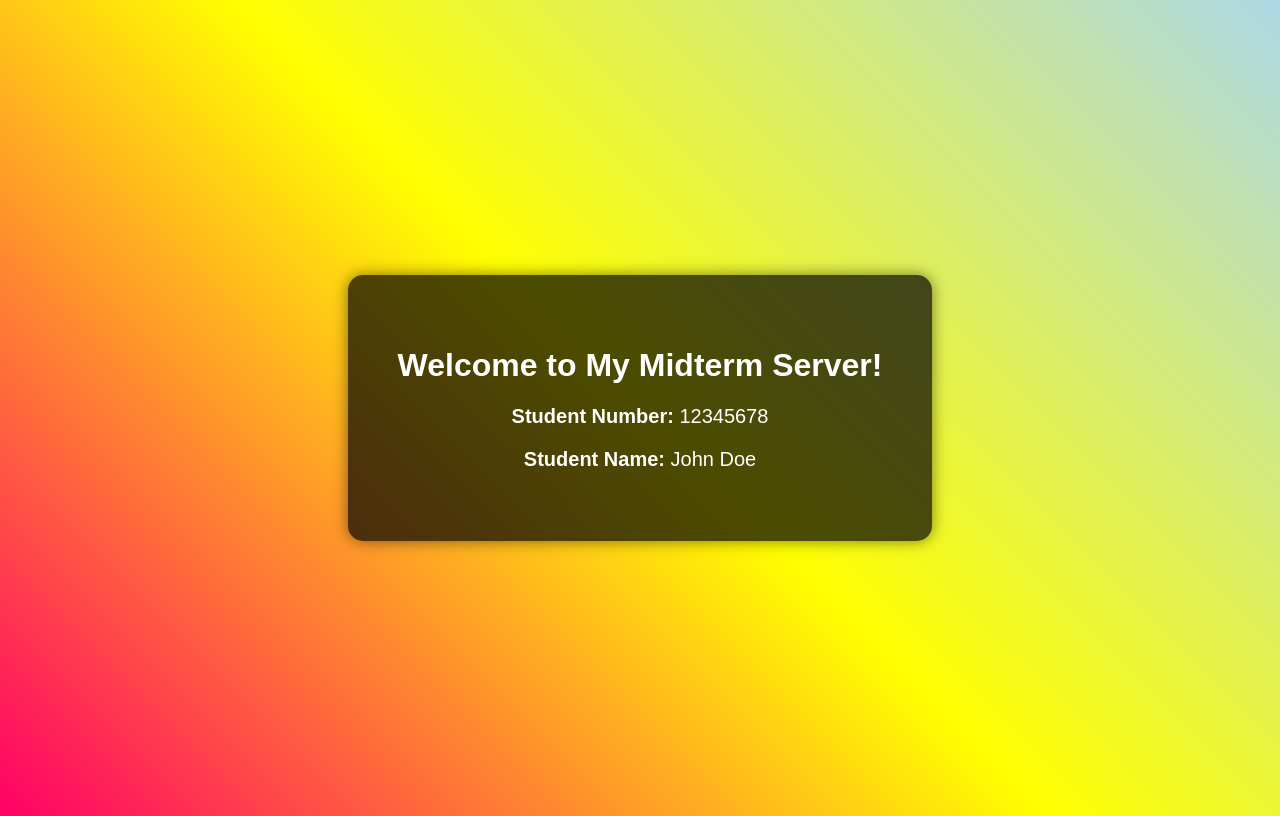
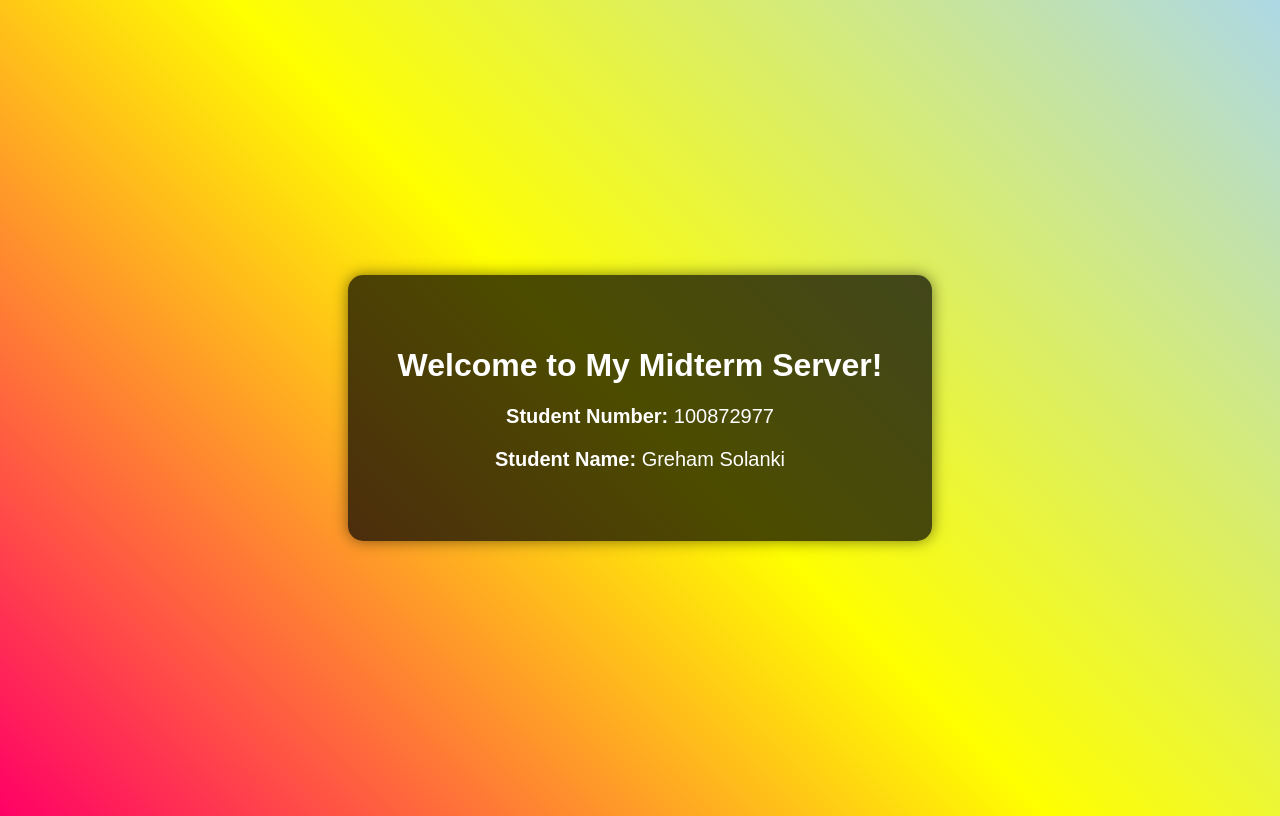
Before and after one commit to Greham07/MidtermServer, a plain HTML site: page index.html in a window 1280 px wide. Drawn offline with Linux system fonts and the light colour scheme.

Commit message:
Update index.html

```diff
--- a/index.html
+++ b/index.html
@@ -31,8 +31,8 @@
 <body>
     <div class="container">
         <h1>Welcome to My Midterm Server!</h1>
-        <p><strong>Student Number:</strong> 12345678</p>
-        <p><strong>Student Name:</strong> John Doe</p>
+        <p><strong>Student Number:</strong> 100872977</p>
+        <p><strong>Student Name:</strong> Greham Solanki</p>
     </div>
 </body>
 </html>
```
